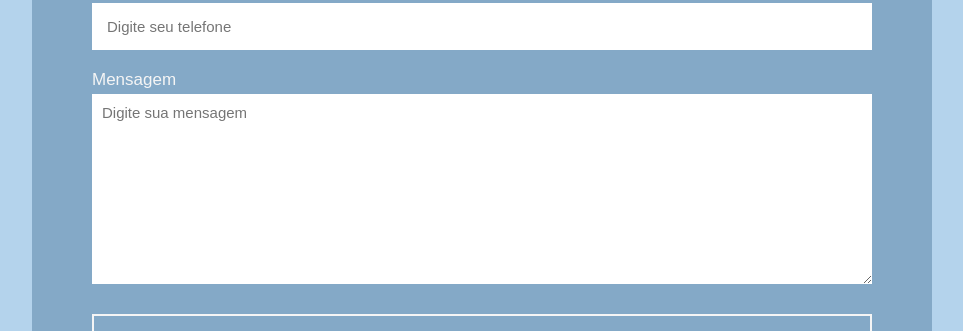
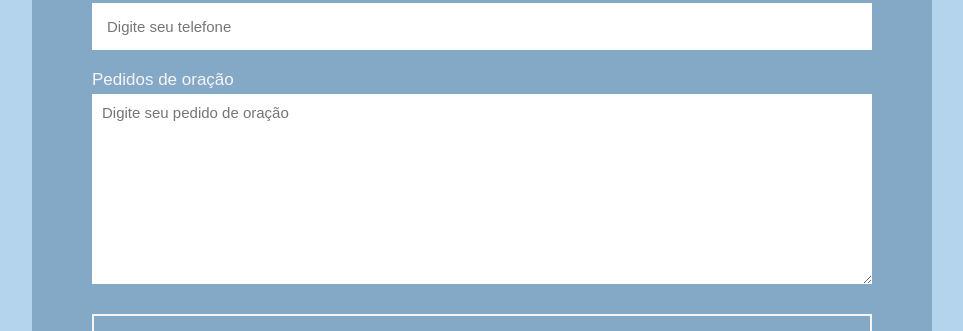
Before and after one commit to davilucass11/davilucass11.github.io, a plain HTML site: page index.html in a window 1280 px wide. Shown: the part 567-898 px from the top of the page, without its empty margins (158-1121 px from the left). Drawn offline with Linux system fonts and the light colour scheme.

Commit message:
index.html

```diff
--- a/index.html
+++ b/index.html
@@ -24,8 +24,8 @@
       <input type="email" name="email" placeholder="Digite seu email" autocomplete="off">
       <label>Telefone</label>
       <input type="text" name="name" placeholder="Digite seu telefone" autocomplete="off">
-      <label>Mensagem</label>
-      <textarea name="message" cols="30" rows="10" placeholder="Digite sua mensagem"></textarea>
+      <label>Pedidos de oração</label>
+      <textarea name="message" cols="30" rows="10" placeholder="Digite seu pedido de oração"></textarea>
       <button type="submit">Enviar</button>
       <input type="hidden" name="accessKey" value="c0f3d1ba-f4af-478c-bc3f-7538105ab52a">
       <input type="hidden" name="redirectTo" value="file:///C:/Users/Dell/Desktop/projeto-igreja/obrigado.html">
```
